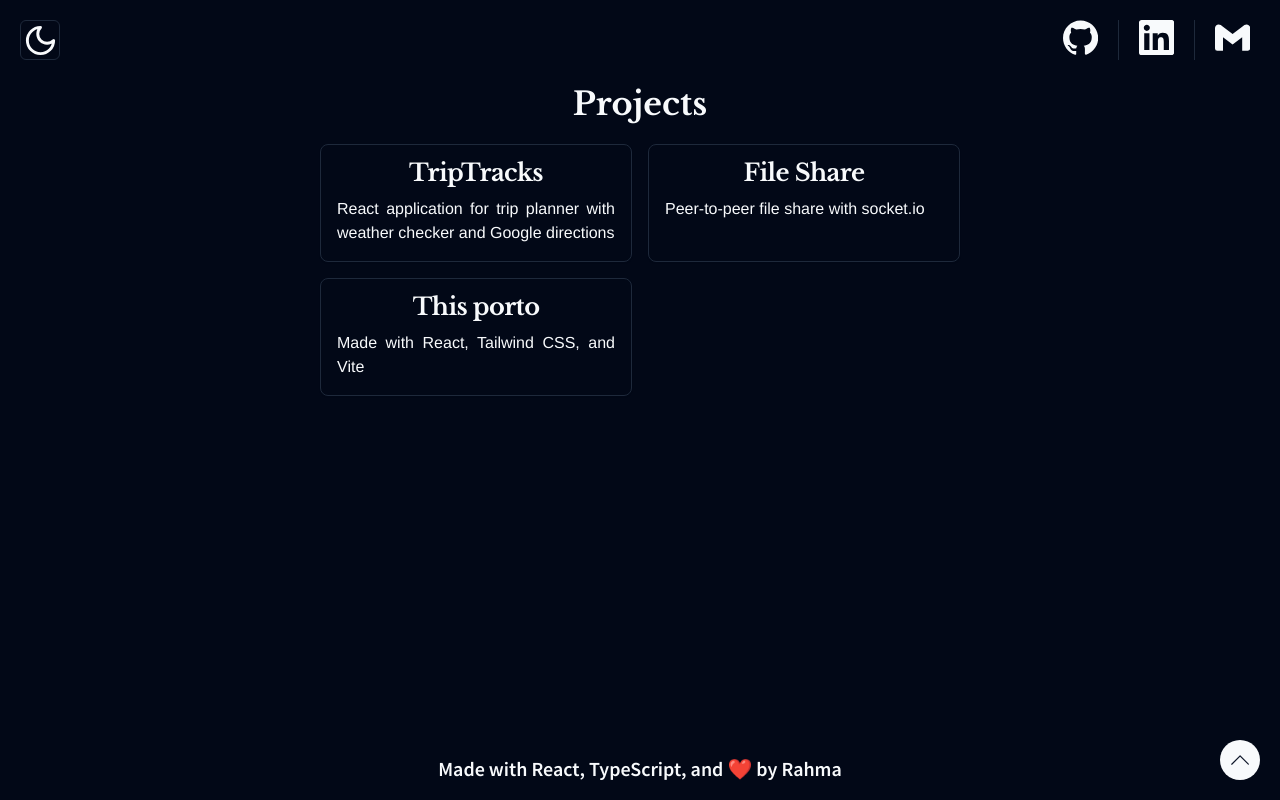
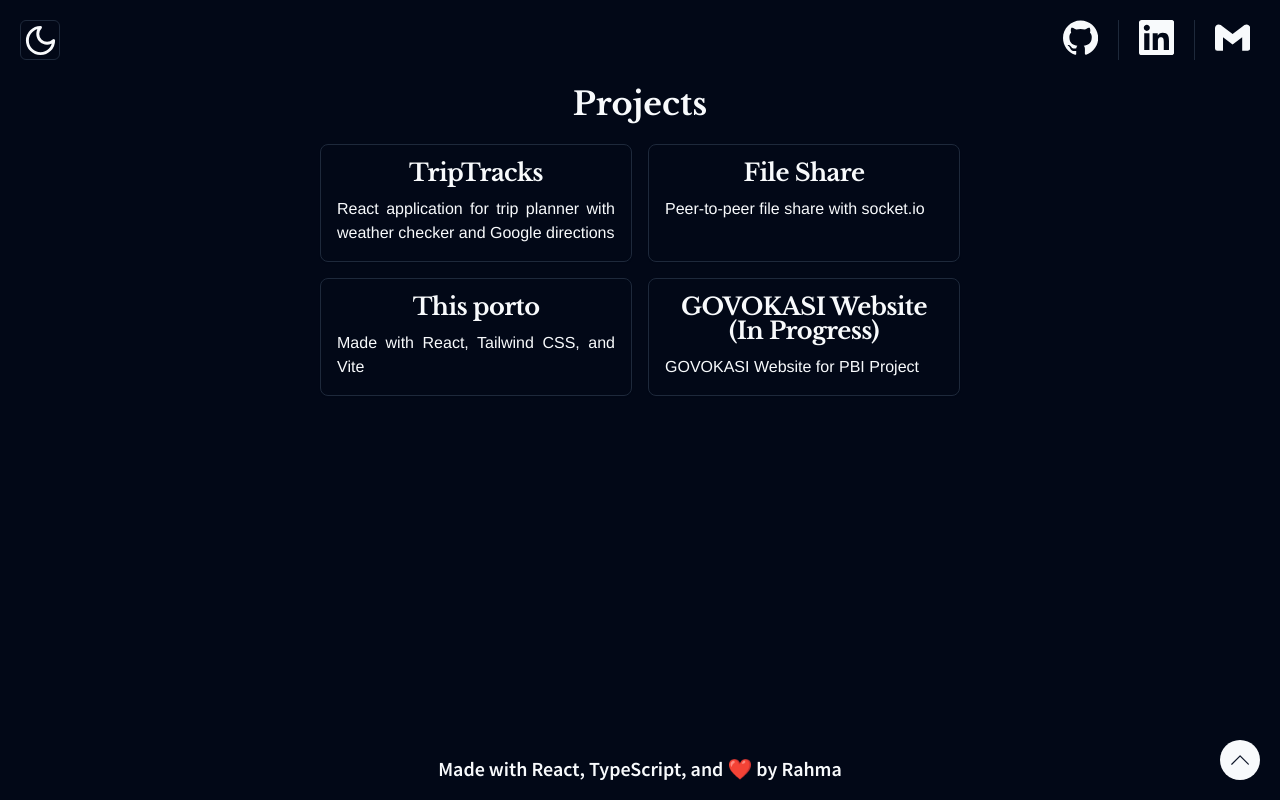
Before and after one commit to rahmaptr/Portfolio, a React (Vite) app: page /projects in a window 1280 px wide. Built offline with nearby package versions, Linux system fonts and the light colour scheme.

Commit message:
feat: add new project

```diff
--- a/src/routes/projects.tsx
+++ b/src/routes/projects.tsx
@@ -40,6 +40,12 @@ function Projects() {
       description: "Made with React, Tailwind CSS, and Vite",
       link: "https://www.arpiza.site",
     },
+    {
+      title: "GOVOKASI Website (In Progress)",
+      img: "",
+      description: "GOVOKASI Website for PBI Project",
+      link: ""
+    }
   ];
 
   return (
```
